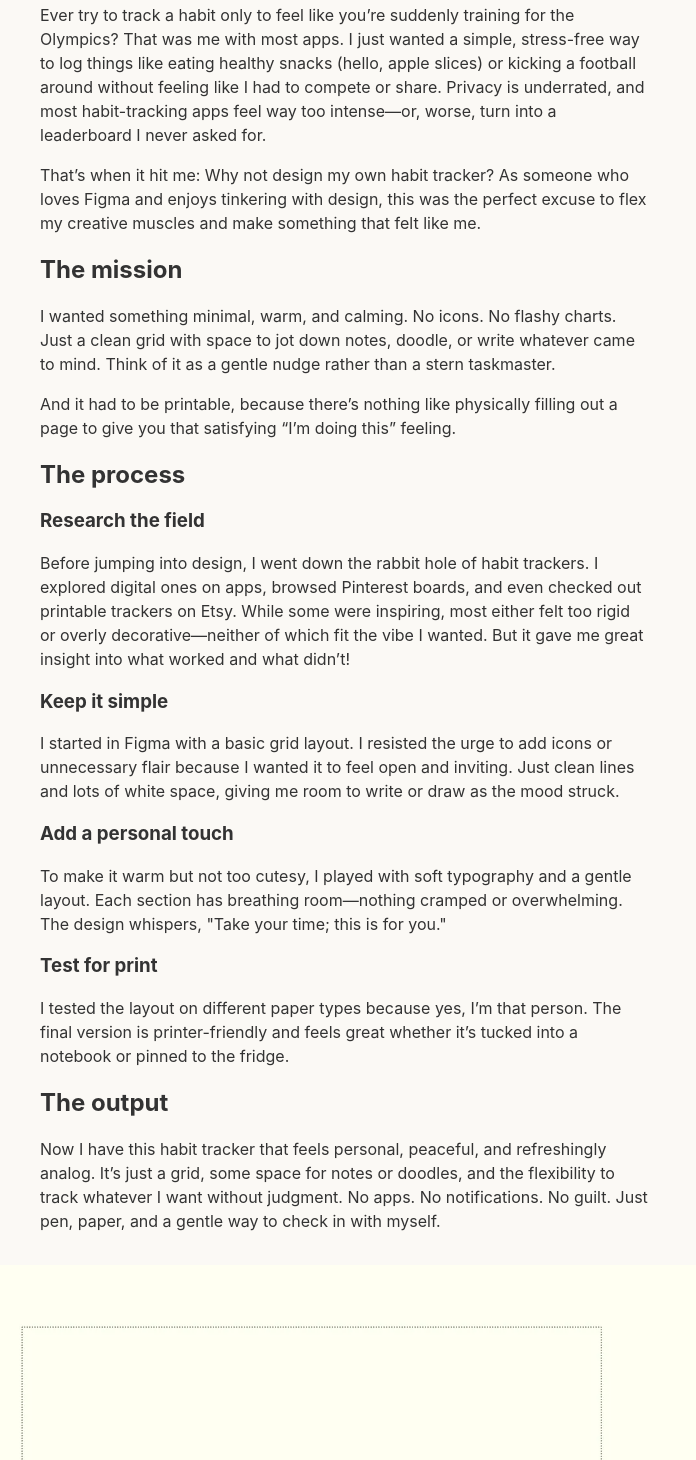
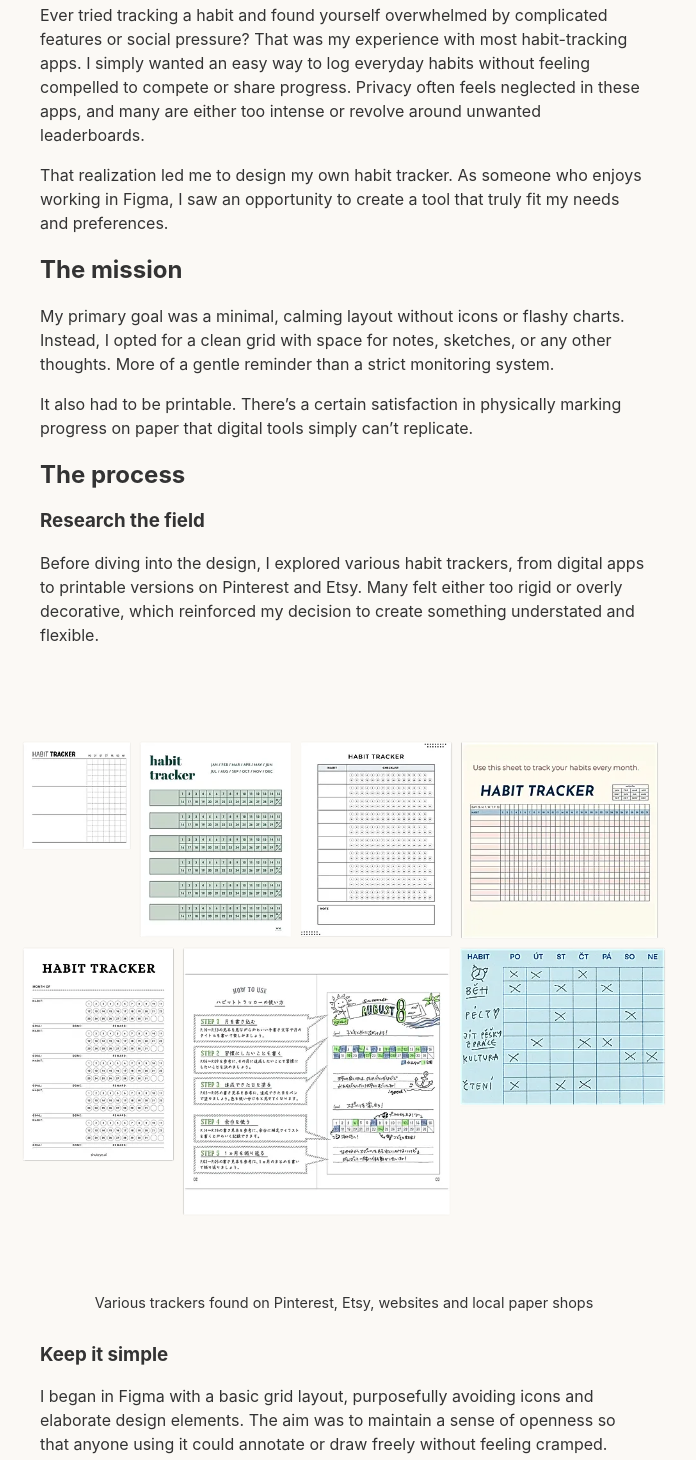
Before and after one commit to itstrangvu/trangs, an Eleventy site: page content/blog/a-tool-for-tracking-habits.md in a window 1280 px wide. Shown: the part 169-1629 px from the top of the page, without its empty margins (296-992 px from the left). Built offline with nearby package versions, Linux system fonts and the light colour scheme; Eleventy itself is replaced by a stand-in of ours; files that its build step writes are made by us from their sources.

Commit message:
Update images

```diff
--- a/content/blog/a-tool-for-tracking-habits.md
+++ b/content/blog/a-tool-for-tracking-habits.md
@@ -6,45 +6,45 @@ tags:
 - life
 ---
 
-Ever try to track a habit only to feel like you’re suddenly training for the Olympics? That was me with most apps. I just wanted a simple, stress-free way to log things like eating healthy snacks (hello, apple slices) or kicking a football around without feeling like I had to compete or share. Privacy is underrated, and most habit-tracking apps feel way too intense—or, worse, turn into a leaderboard I never asked for.
+Ever tried tracking a habit and found yourself overwhelmed by complicated features or social pressure? That was my experience with most habit-tracking apps. I simply wanted an easy way to log everyday habits without feeling compelled to compete or share progress. Privacy often feels neglected in these apps, and many are either too intense or revolve around unwanted leaderboards.
 
 
 
-That’s when it hit me: Why not design my own habit tracker? As someone who loves Figma and enjoys tinkering with design, this was the perfect excuse to flex my creative muscles and make something that felt like me.
-
-
+That realization led me to design my own habit tracker. As someone who enjoys working in Figma, I saw an opportunity to create a tool that truly fit my needs and preferences.
 
 ## The mission
 
-I wanted something minimal, warm, and calming. No icons. No flashy charts. Just a clean grid with space to jot down notes, doodle, or write whatever came to mind. Think of it as a gentle nudge rather than a stern taskmaster.
+My primary goal was a minimal, calming layout without icons or flashy charts. Instead, I opted for a clean grid with space for notes, sketches, or any other thoughts. More of a gentle reminder than a strict monitoring system.
 
-And it had to be printable, because there’s nothing like physically filling out a page to give you that satisfying “I’m doing this” feeling.
-
-
+It also had to be printable. There’s a certain satisfaction in physically marking progress on paper that digital tools simply can’t replicate.
 
 ## The process
 
 ### Research the field
 
-Before jumping into design, I went down the rabbit hole of habit trackers. I explored digital ones on apps, browsed Pinterest boards, and even checked out printable trackers on Etsy. While some were inspiring, most either felt too rigid or overly decorative—neither of which fit the vibe I wanted. But it gave me great insight into what worked and what didn’t!
+Before diving into the design, I explored various habit trackers, from digital apps to printable versions on Pinterest and Etsy. Many felt either too rigid or overly decorative, which reinforced my decision to create something understated and flexible.
+
+<figure class="full-bleed">
+  <img src="/images/habit_tracker_inspiration.png.webp" alt="Various trackers found on Pinterest, Etsy, websites and local paper shops">
+  <figcaption>Various trackers found on Pinterest, Etsy, websites and local paper shops</figcaption>
+</figure>
 
 ### Keep it simple
 
-I started in Figma with a basic grid layout. I resisted the urge to add icons or unnecessary flair because I wanted it to feel open and inviting. Just clean lines and lots of white space, giving me room to write or draw as the mood struck.
+I began in Figma with a basic grid layout, purposefully avoiding icons and elaborate design elements. The aim was to maintain a sense of openness so that anyone using it could annotate or draw freely without feeling cramped.
 
-
+<figure class="full-bleed">
+  <img src="/images/6524e841-20c5-4b49-b8e4-86a728fe7bcc.png.webp" alt="A screenshot from Figma design file">
+  <figcaption>A screenshot from Figma design file</figcaption>
+</figure>
 
 ### Add a personal touch
 
-To make it warm but not too cutesy, I played with soft typography and a gentle layout. Each section has breathing room—nothing cramped or overwhelming. The design whispers, "Take your time; this is for you."
-
-
+To make it warm but not too cutesy, I played with soft typography and a gentle layout. Each section has breathing room, nothing cramped or overwhelming. The design whispers: "Take your time, this is for you.”
 
 ### Test for print
 
-I tested the layout on different paper types because yes, I’m that person. The final version is printer-friendly and feels great whether it’s tucked into a notebook or pinned to the fridge.
-
-
+I tested the layout on different paper types to confirm print quality and usability. The final version is printer-friendly, suitable for slipping into a notebook or displaying on a fridge.
 
 ## The output
 
@@ -61,11 +61,9 @@ Now I have this habit tracker that feels personal, peaceful, and refreshingly an
 
 ## Why it works (for me)
 
-This tracker is all about keeping things minimal but meaningful. It’s private, adaptable, and, most importantly, warm. The blank spaces invite creativity—whether that’s doodling, jotting down reflections, or brainstorming new habits. It’s become a little ritual I genuinely look forward to, and honestly? That’s the real win.
+This tracker is all about keeping things minimal but meaningful. It’s private, adaptable, and, most importantly, warm. The blank spaces invite creativity whether that’s doodling, jotting down reflections, or brainstorming new habits. It’s become a little ritual I genuinely look forward to.
 
-So, if apps feel too loud for you too, maybe a DIY habit tracker is worth a shot. Mine has made such a difference, and if it inspires you to create your own—or print mine out—that’s even better. Because the best tools are the ones that make you smile when you use them.
-
-
+So, if apps feel too loud for you too, maybe a DIY habit tracker is worth a shot. Mine has made such a difference, and if it inspires you to create your own that’s even better. Because the best tools are the ones that make you smile when you use them.
 
 <figure class="full-bleed">
   <img src="/images/How_to_use.png.webp" alt="How I use the habit tracker">
```
Also changed, not shown: public/images/6524e841-20c5-4b49-b8e4-86a728fe7bcc.png.webp (added), public/images/habit_tracker_inspiration.png.webp (added).
